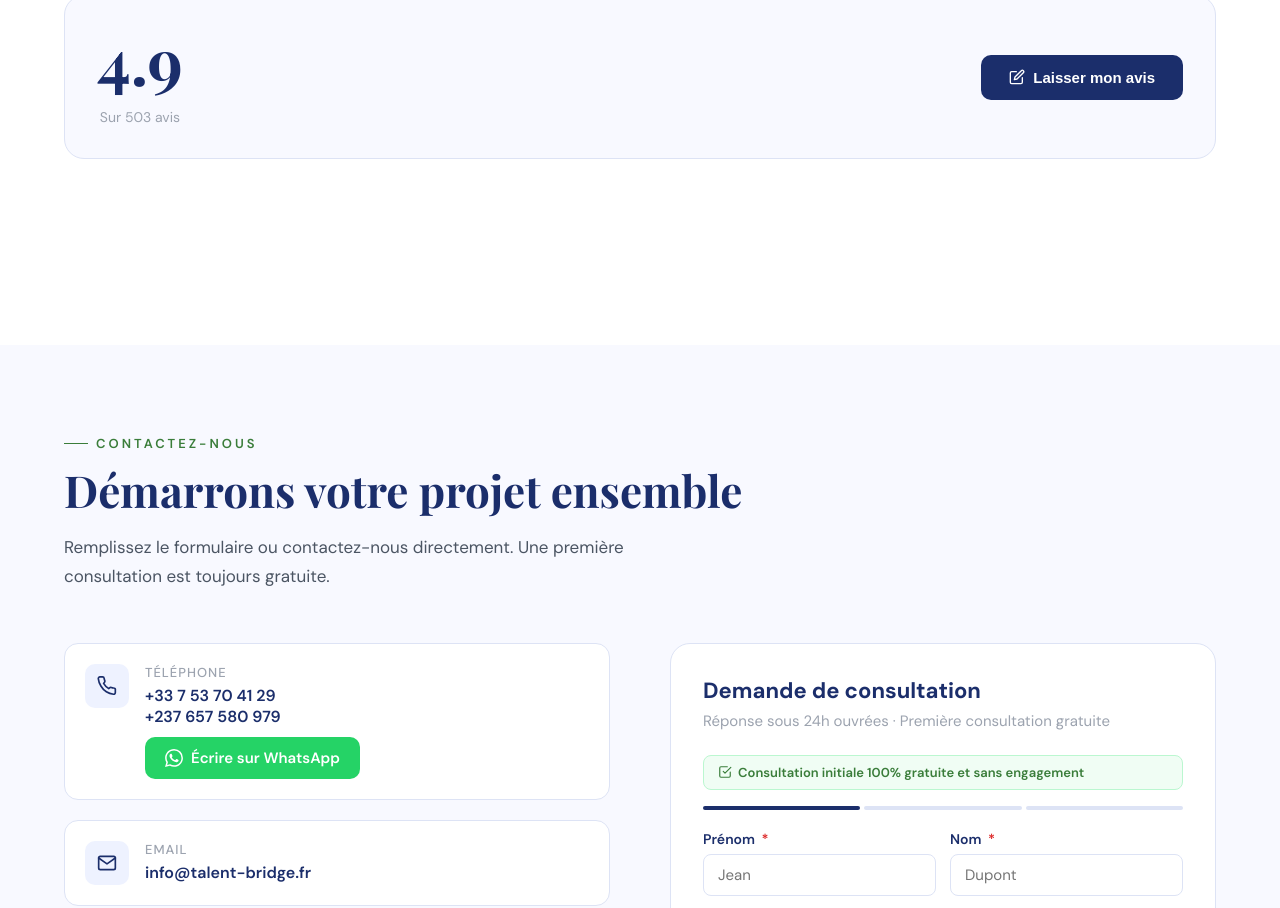
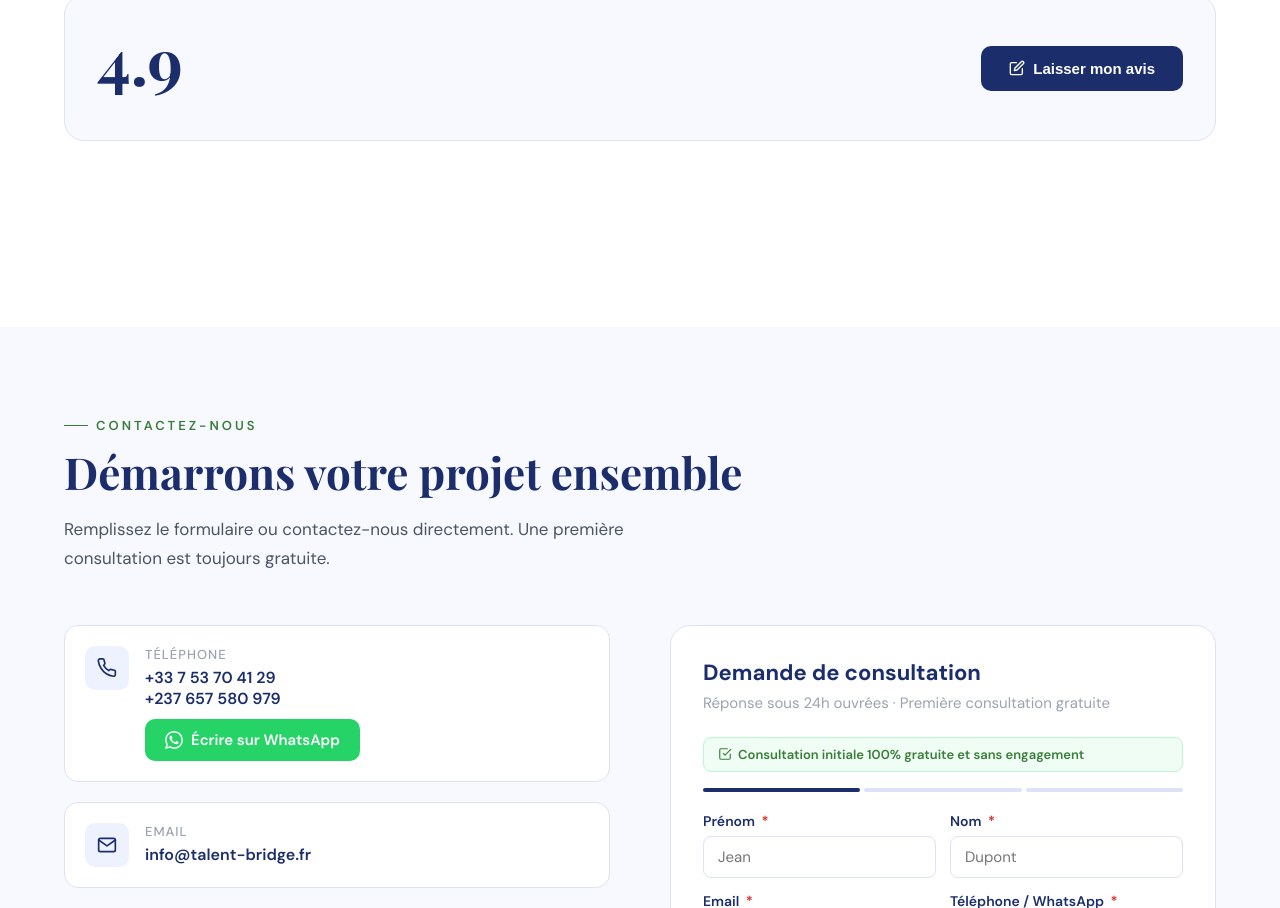
Before and after one commit to jngombeefontse/talent-bridge, a plain HTML site: page index.html in a window 1280 px wide. Shown: the part 5492-6400 px from the top of the page. Drawn offline with nearby package versions, Linux system fonts and the light colour scheme; a web font is replaced by a local one.

Commit message:
Remove review count from review summary

```diff
--- a/index.html
+++ b/index.html
@@ -772,7 +772,7 @@ footer{background:var(--navy-dark);padding:60px 5% 30px}
       <div class="rs-score">
         <div class="rs-num" id="rs-avg">4.9</div>
         <div class="rs-stars" id="rs-stars-display"></div>
-        <div class="rs-count" id="rs-count">Sur 503 avis</div>
+        <div class="rs-count" id="rs-count"></div>
       </div>
       <div class="rs-bars" id="rs-bars"></div>
       <button class="reviews-cta" onclick="toggleReviewForm()">
```
